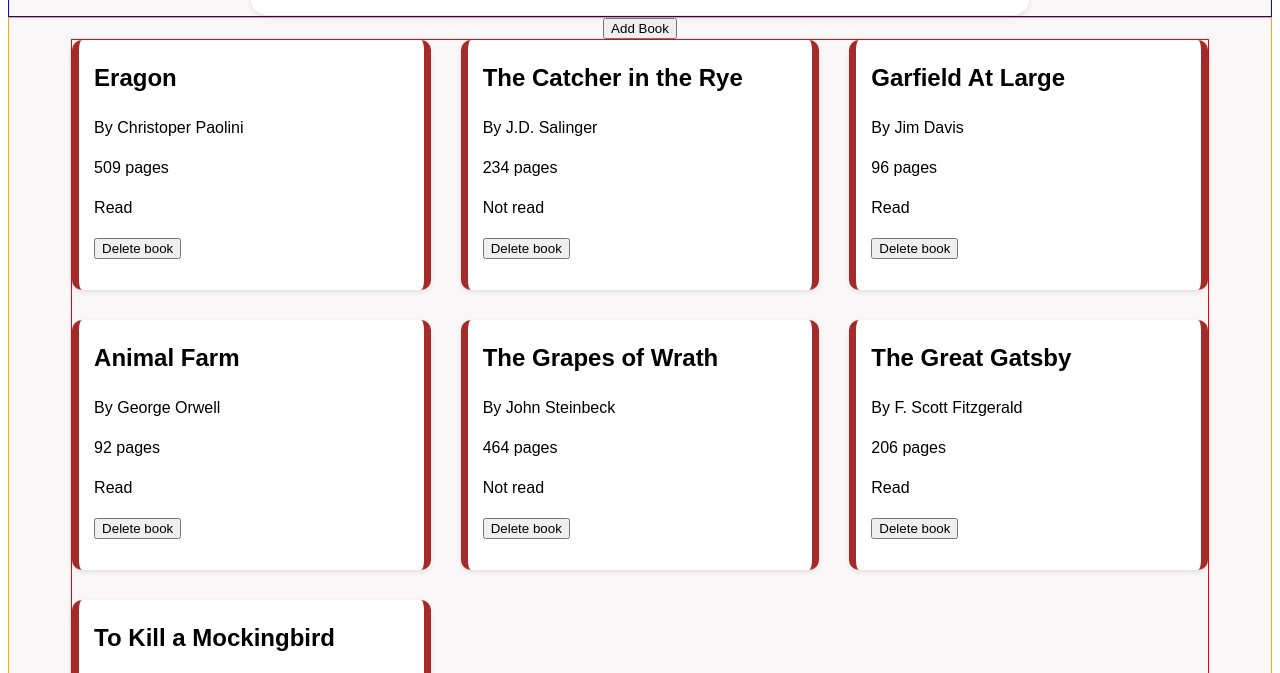
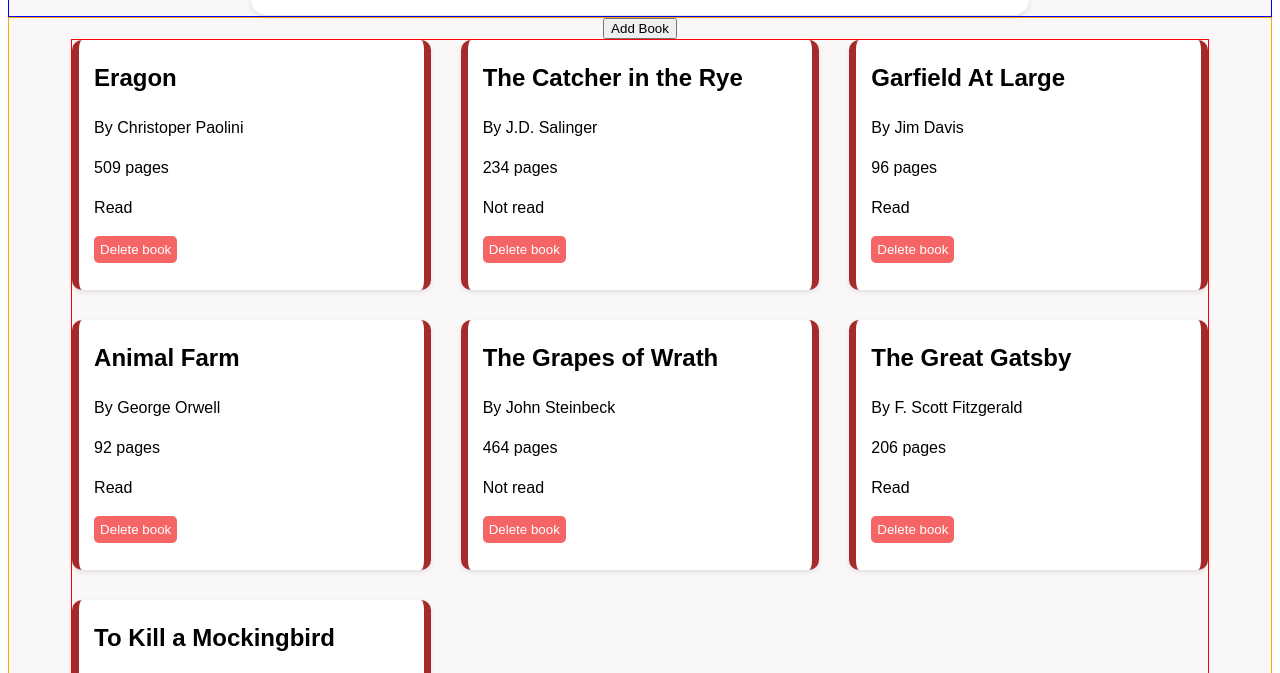
Before and after one commit to Q-Chan97/Library, a plain HTML site: page index.html in a window 1280 px wide. Shown: the part 104-777 px from the top of the page. Drawn offline with Linux system fonts and the light colour scheme.

Commit message:
Style remove button

```diff
--- a/library-project.css
+++ b/library-project.css
@@ -68,3 +68,11 @@
     box-shadow: 0px 2px 5px rgba(0, 0, 0, 0.1);
     /* border: 1px solid magenta; */
 }
+
+.remove-button {
+    background-color: rgb(245, 101, 101);
+    color: white;
+    border: none;
+    border-radius: 5px;
+    padding: 6px;
+}
--- a/library-project.js
+++ b/library-project.js
@@ -54,13 +54,9 @@ function displayBook() {
         card.appendChild(cardStatus);
 
         const removeBtn = document.createElement("button");
-        removeBtn.value = "delete";
+        removeBtn.classList.add("remove-button");
         removeBtn.innerText = "Delete book";
         card.appendChild(removeBtn);
-
-        removeBtn.addEventListener("click", () => {
-            card.remove();
-        });
 
         cardContainer.appendChild(card); // Append new card as a child of the card container div
     });
```
